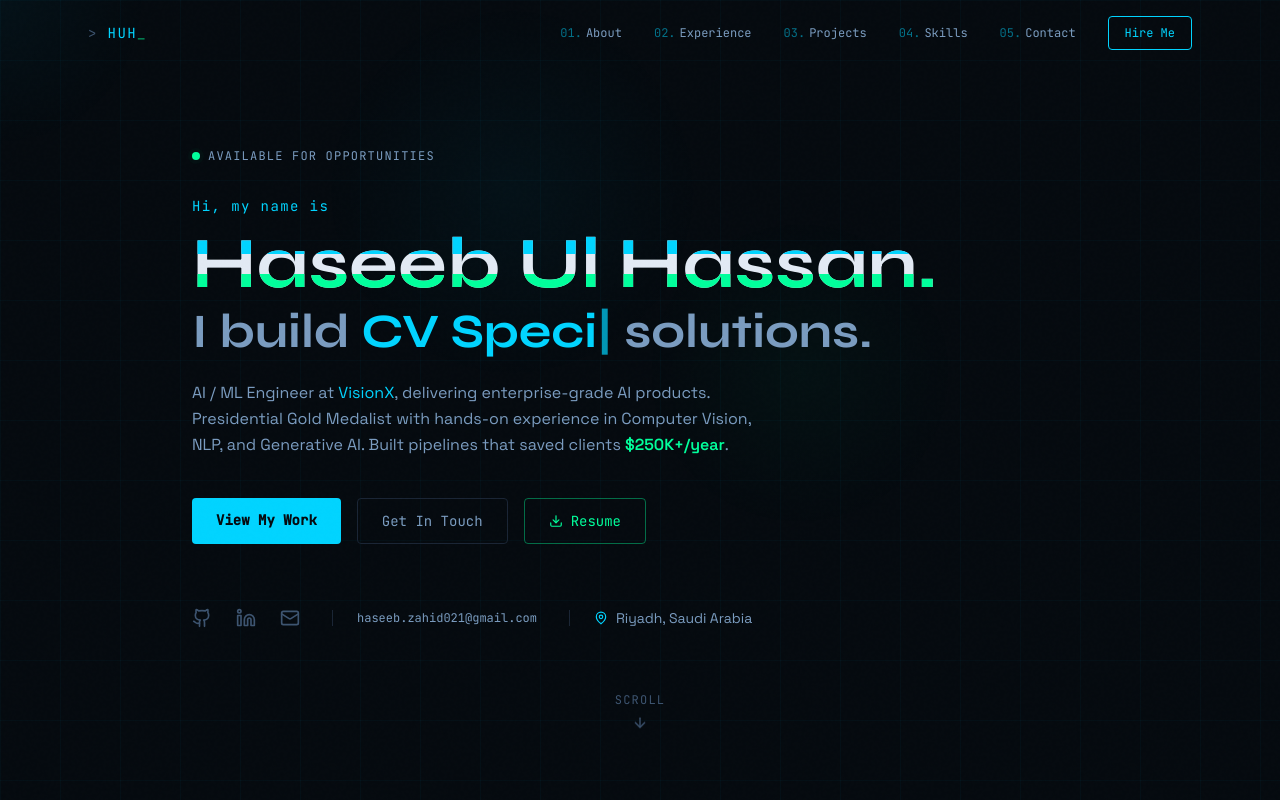
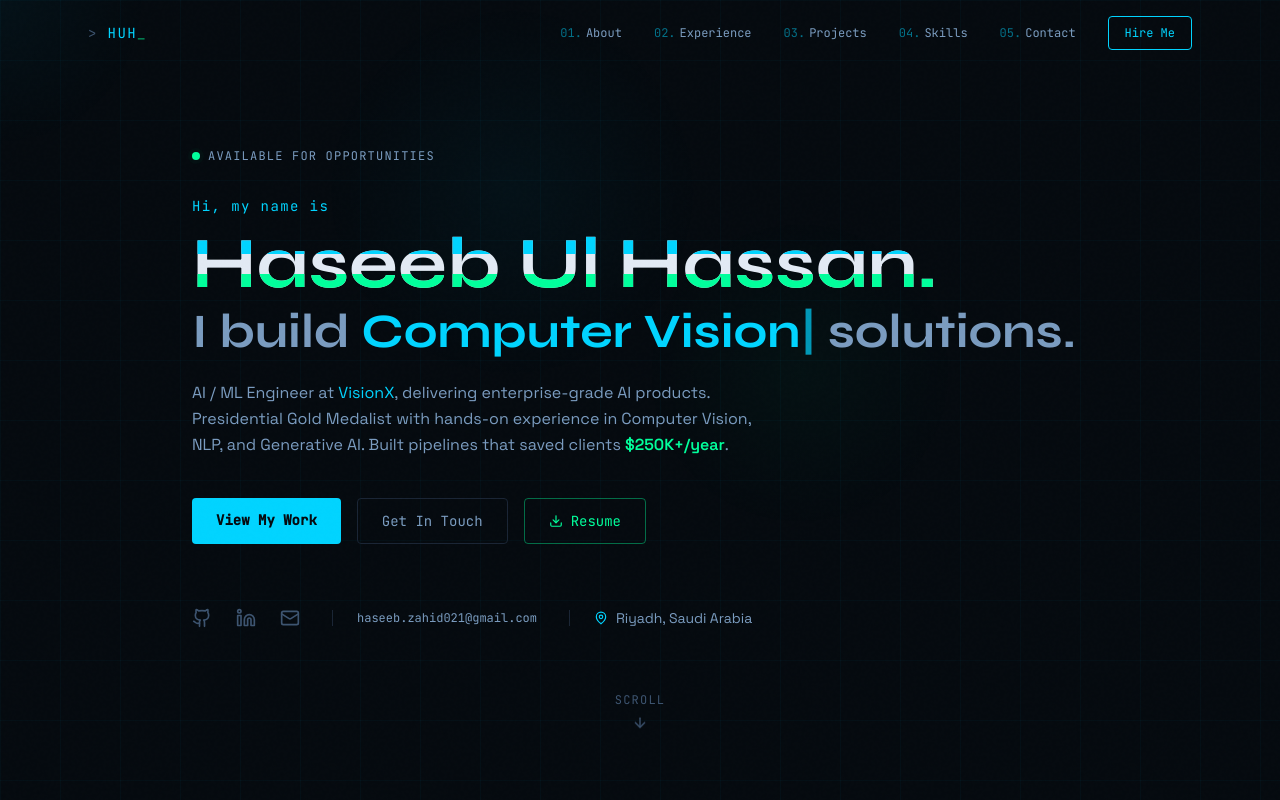
Before and after one commit to Haseeeb21/haseeb-portfolio, a React (Vite) app: page / in a window 1280 px wide. Shown: the top 800 px of the page. Built offline with nearby package versions, Linux system fonts and the light colour scheme.

Commit message:
updated roles

```diff
--- a/src/sections/Hero.jsx
+++ b/src/sections/Hero.jsx
@@ -2,10 +2,14 @@ import { useEffect, useState } from 'react'
 import { ArrowDown, Github, Linkedin, Mail, Download, MapPin } from 'lucide-react'
 
 const roles = [
-  'ML Engineer',
-  'CV Specialist',
-  'NLP Builder',
-  'GenAI Developer',
+  'Machine Learning',
+  'Computer Vision',
+  'NLP',
+  'Gen AI',
+  // 'ML Engineer',
+  // 'CV Specialist',
+  // 'NLP Builder',
+  // 'GenAI Developer',
 ]
 
 export default function Hero() {
```
